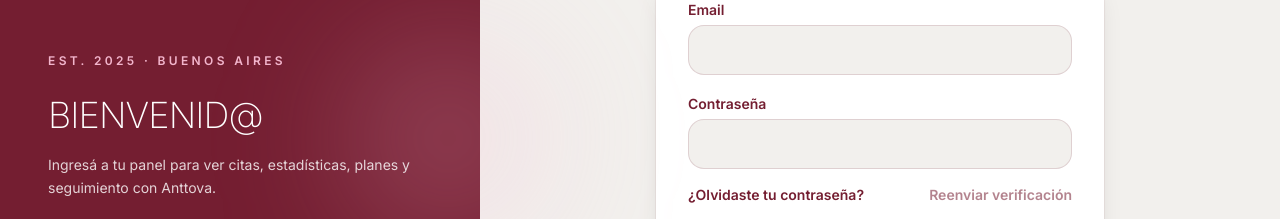
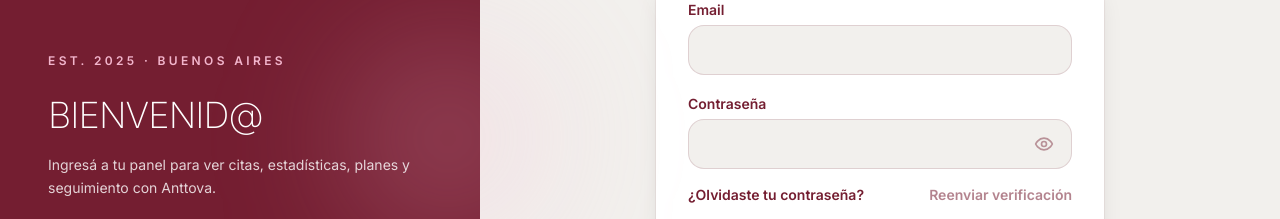
Before and after one commit to jesusenrique22/nutricion_nuevo, a Next.js app: page /login in a window 1280 px wide. Shown: the part 241-460 px from the top of the page. Built offline with nearby package versions, Linux system fonts and the light colour scheme.

Commit message:
contraseña

```diff
--- a/src/app/(auth)/login/page.tsx
+++ b/src/app/(auth)/login/page.tsx
@@ -9,6 +9,7 @@ import {
   AuthFormCard,
   AuthShell,
 } from "@/components/auth/auth-shell";
+import { PasswordInput } from "@/components/auth/password-input";
 
 function LoginForm() {
   const params = useSearchParams();
@@ -64,16 +65,11 @@ function LoginForm() {
             className="mt-1 w-full rounded-2xl border border-foreground/15 bg-background px-4 py-3 outline-none transition focus:border-primary"
           />
         </div>
-        <div>
-          <label className="text-sm font-semibold">Contraseña</label>
-          <input
-            name="password"
-            type="password"
-            required
-            autoComplete="current-password"
-            className="mt-1 w-full rounded-2xl border border-foreground/15 bg-background px-4 py-3 outline-none transition focus:border-primary"
-          />
-        </div>
+        <PasswordInput
+          label="Contraseña"
+          required
+          autoComplete="current-password"
+        />
         <div className="flex flex-wrap items-center justify-between gap-2">
           <a
             href="/forgot-password"
--- a/src/app/(auth)/register/page.tsx
+++ b/src/app/(auth)/register/page.tsx
@@ -7,6 +7,7 @@ import {
   AuthFormCard,
   AuthShell,
 } from "@/components/auth/auth-shell";
+import { PasswordInput } from "@/components/auth/password-input";
 import { registerPatient } from "@/server/actions/auth.actions";
 
 export default function RegisterPage() {
@@ -69,17 +70,12 @@ export default function RegisterPage() {
               className="mt-1 w-full rounded-2xl border border-foreground/15 bg-background px-4 py-3 outline-none transition focus:border-primary"
             />
           </div>
-          <div>
-            <label className="text-sm font-semibold">Contraseña</label>
-            <input
-              name="password"
-              type="password"
-              required
-              minLength={8}
-              autoComplete="new-password"
-              className="mt-1 w-full rounded-2xl border border-foreground/15 bg-background px-4 py-3 outline-none transition focus:border-primary"
-            />
-          </div>
+          <PasswordInput
+            label="Contraseña"
+            required
+            minLength={8}
+            autoComplete="new-password"
+          />
           <p className="text-xs text-foreground/55">
             Te enviaremos un email para confirmar tu cuenta antes de ingresar.
           </p>
--- a/src/app/(auth)/reset-password/page.tsx
+++ b/src/app/(auth)/reset-password/page.tsx
@@ -3,6 +3,7 @@
 import Link from "next/link";
 import { useSearchParams, useRouter } from "next/navigation";
 import { Suspense, useState, useTransition } from "react";
+import { PasswordInput } from "@/components/auth/password-input";
 import { resetPassword } from "@/server/actions/auth.actions";
 
 function ResetForm() {
@@ -46,16 +47,13 @@ function ResetForm() {
         });
       }}
     >
-      <label className="block text-sm">
-        <span className="font-semibold">Nueva contraseña</span>
-        <input
-          name="password"
-          type="password"
-          required
-          minLength={8}
-          className="mt-1 w-full rounded-xl border border-foreground/15 px-4 py-2.5 outline-none focus:border-primary"
-        />
-      </label>
+      <PasswordInput
+        label="Nueva contraseña"
+        required
+        minLength={8}
+        autoComplete="new-password"
+        inputClassName="w-full rounded-xl border border-foreground/15 bg-background px-4 py-2.5 pr-12 outline-none transition focus:border-primary"
+      />
       <button
         type="submit"
         disabled={isPending}
--- /dev/null
+++ b/src/components/auth/password-input.tsx
@@ -0,0 +1,102 @@
+"use client";
+
+import { useId, useState } from "react";
+
+function EyeIcon({ className }: { className?: string }) {
+  return (
+    <svg
+      xmlns="http://www.w3.org/2000/svg"
+      viewBox="0 0 24 24"
+      fill="none"
+      stroke="currentColor"
+      strokeWidth="2"
+      strokeLinecap="round"
+      strokeLinejoin="round"
+      className={className}
+      aria-hidden
+    >
+      <path d="M2 12s3-7 10-7 10 7 10 7-3 7-10 7-10-7-10-7Z" />
+      <circle cx="12" cy="12" r="3" />
+    </svg>
+  );
+}
+
+function EyeOffIcon({ className }: { className?: string }) {
+  return (
+    <svg
+      xmlns="http://www.w3.org/2000/svg"
+      viewBox="0 0 24 24"
+      fill="none"
+      stroke="currentColor"
+      strokeWidth="2"
+      strokeLinecap="round"
+      strokeLinejoin="round"
+      className={className}
+      aria-hidden
+    >
+      <path d="M9.88 9.88a3 3 0 1 0 4.24 4.24" />
+      <path d="M10.73 5.08A10.43 10.43 0 0 1 12 5c7 0 10 7 10 7a13.16 13.16 0 0 1-1.67 2.68" />
+      <path d="M6.61 6.61A13.526 13.526 0 0 0 2 12s3 7 10 7a9.74 9.74 0 0 0 5.39-1.61" />
+      <line x1="2" x2="22" y1="2" y2="22" />
+    </svg>
+  );
+}
+
+export function PasswordInput({
+  name = "password",
+  label,
+  required,
+  minLength,
+  autoComplete,
+  className,
+  inputClassName,
+}: {
+  name?: string;
+  label?: string;
+  required?: boolean;
+  minLength?: number;
+  autoComplete?: string;
+  className?: string;
+  inputClassName?: string;
+}) {
+  const [visible, setVisible] = useState(false);
+  const inputId = useId();
+
+  const inputClasses =
+    inputClassName ??
+    "w-full rounded-2xl border border-foreground/15 bg-background px-4 py-3 pr-12 outline-none transition focus:border-primary";
+
+  return (
+    <div className={className}>
+      {label && (
+        <label htmlFor={inputId} className="text-sm font-semibold">
+          {label}
+        </label>
+      )}
+      <div className={label ? "relative mt-1" : "relative"}>
+        <input
+          id={inputId}
+          name={name}
+          type={visible ? "text" : "password"}
+          required={required}
+          minLength={minLength}
+          autoComplete={autoComplete}
+          className={inputClasses}
+        />
+        <button
+          type="button"
+          onClick={() => setVisible((v) => !v)}
+          className="absolute right-3 top-1/2 -translate-y-1/2 rounded-lg p-1.5 text-foreground/45 transition hover:text-primary focus-visible:outline-none focus-visible:ring-2 focus-visible:ring-primary/30"
+          aria-label={visible ? "Ocultar contraseña" : "Mostrar contraseña"}
+          aria-pressed={visible}
+        >
+          {visible ? (
+            <EyeOffIcon className="h-5 w-5" />
+          ) : (
+            <EyeIcon className="h-5 w-5" />
+          )}
+        </button>
+      </div>
+    </div>
+  );
+}
```
